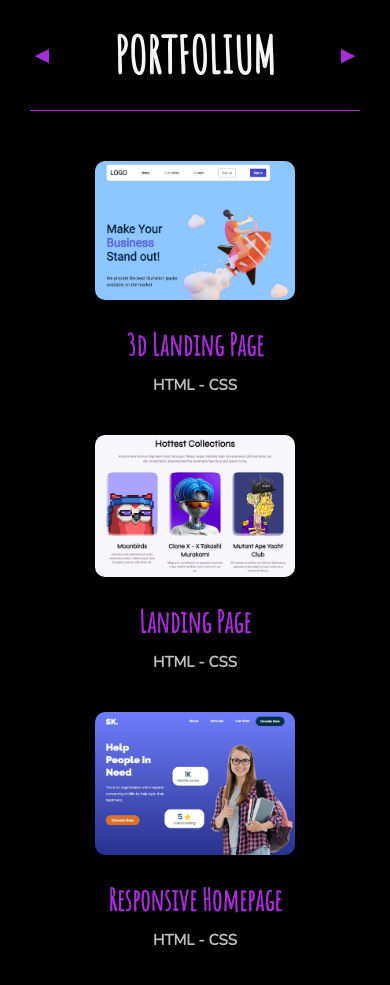
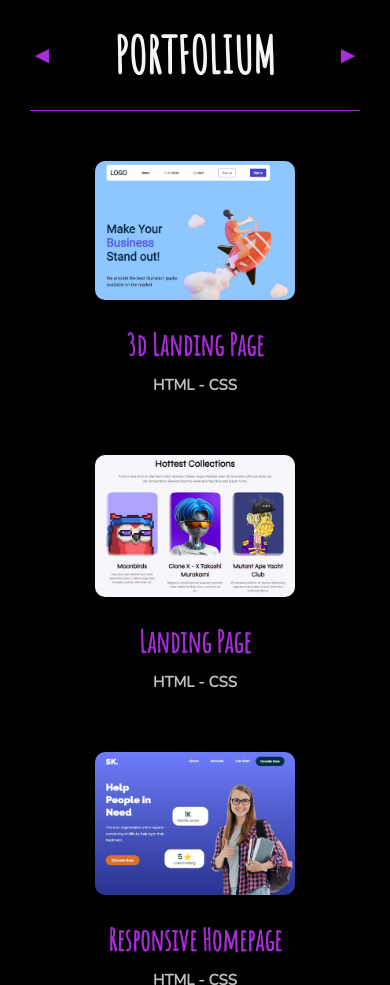
Before and after one commit to karinagb/my_page, a plain HTML site: page Portfolium/index.html in a window 390 px wide. Shown: the top 985 px of the page. Drawn offline with nearby package versions, Linux system fonts and the light colour scheme; files that its build step writes are made by us from their sources.

Commit message:
fixing mobile display

```diff
--- a/Portfolium/style.css
+++ b/Portfolium/style.css
@@ -69,7 +69,7 @@ main {
   flex-direction: column;
   align-items: center;
   justify-content: flex-end;
-  padding: 20px;
+  padding: 20px 20px 40px;
 }
 
 a {
```
